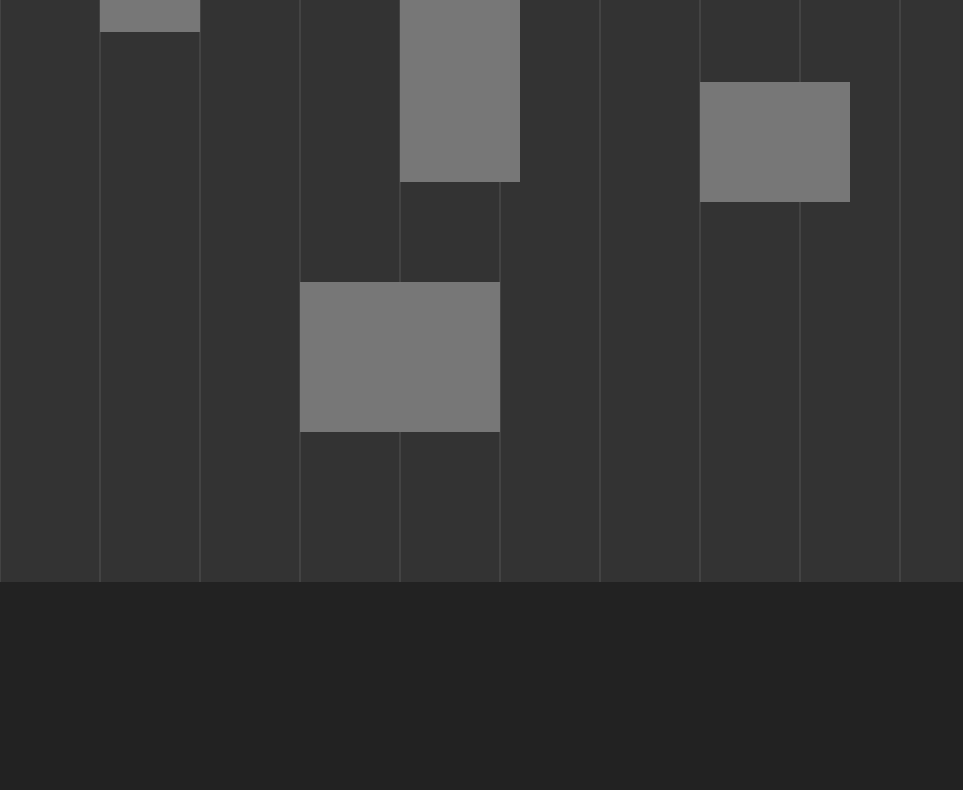
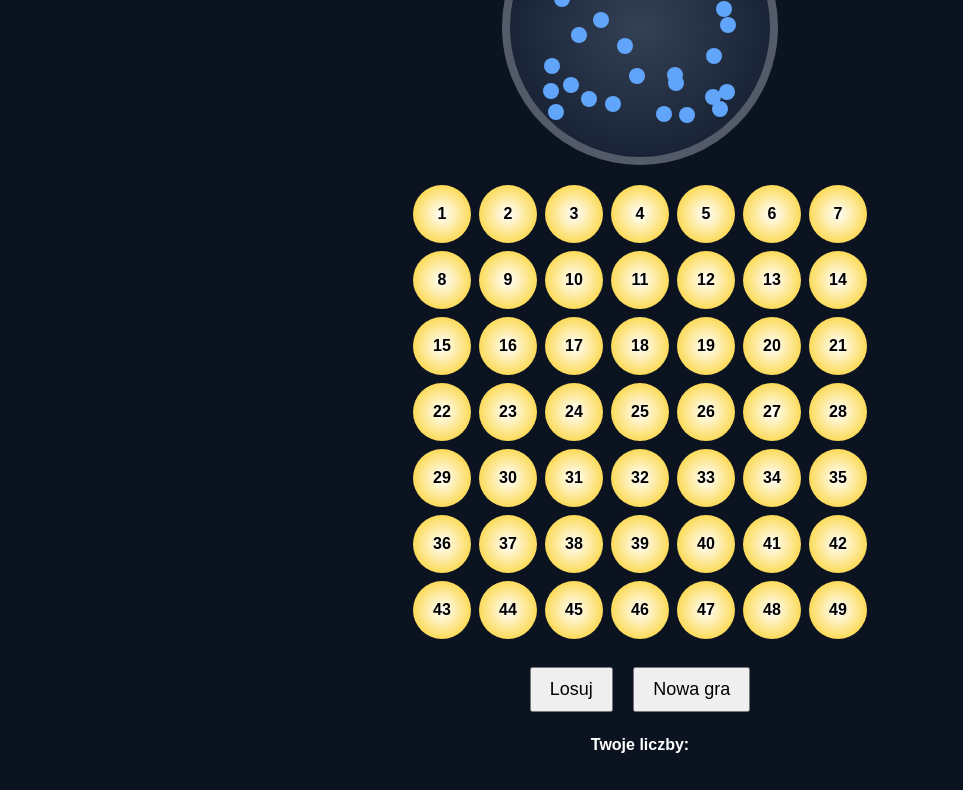
Before and after one commit to samochodowy434-png/PixelLOL, a website: page public/index.html in a window 1280 px wide. Shown: the part 218-1008 px from the top of the page, without its empty margins (0-963 px from the left). Before the commit the page ends 800 px from the top, so only its background shows below. Drawn offline with nearby package versions, Linux system fonts and the light colour scheme; no server answers.

Commit message:
Update index.html

```diff
--- a/public/index.html
+++ b/public/index.html
@@ -2,176 +2,221 @@
 <html lang="pl">
 <head>
 <meta charset="UTF-8">
-<title>Mini Miasto 2D FPS</title>
+<meta name="viewport" content="width=device-width, initial-scale=1.0">
+<title>Lotto 3D - Gra</title>
 
 <style>
 body{
     margin:0;
-overflow:hidden;
-background:#222;
-cursor:crosshair;
+    font-family:Arial;
+    background:#0b1220;
+    color:white;
+    text-align:center;
 }
 
-#hud{
-position:fixed;
-top:10px;
-left:10px;
-color:white;
-font-family:Arial;
-background:rgba(0,0,0,0.5);
-padding:10px;
+h1{margin:15px}
+
+#machine{
+    width:260px;
+    height:260px;
+    margin:20px auto;
+    border-radius:50%;
+    border:8px solid rgba(255,255,255,0.25);
+    background:radial-gradient(circle,#334155,#0f172a);
+    position:relative;
+    overflow:hidden;
 }
 
-canvas{
-display:block;
+.ball3d{
+    width:16px;
+    height:16px;
+    border-radius:50%;
+    background:#60a5fa;
+    position:absolute;
+}
+
+.spin{
+    animation:spin 1.5s linear infinite;
+}
+
+@keyframes spin{
+    from{transform:rotate(0deg)}
+    to{transform:rotate(360deg)}
+}
+
+.grid{
+    display:grid;
+    grid-template-columns:repeat(7,58px);
+    justify-content:center;
+    gap:8px;
+    margin:20px;
+}
+
+.num{
+    width:58px;
+    height:58px;
+    border-radius:50%;
+    display:flex;
+    justify-content:center;
+    align-items:center;
+    cursor:pointer;
+    background:radial-gradient(circle,#fff,#facc15);
+    color:black;
+    font-weight:bold;
+    transition:0.2s;
+}
+
+.num:hover{transform:scale(1.05)}
+
+.selected{
+    background:radial-gradient(circle,#fff,#22c55e);
+}
+
+button{
+    padding:10px 18px;
+    font-size:18px;
+    margin:8px;
+    cursor:pointer;
+}
+
+#results{
+    display:flex;
+    justify-content:center;
+    gap:10px;
+    flex-wrap:wrap;
+    margin-top:15px;
+}
+
+.drawn{
+    width:65px;
+    height:65px;
+    border-radius:50%;
+    display:flex;
+    justify-content:center;
+    align-items:center;
+    background:#60a5fa;
+    color:black;
+    font-weight:bold;
+    font-size:22px;
 }
 </style>
 </head>
 
 <body>
 
-<div id="hud">
-MINI MIASTO 2D<br>
-WASD + mysz + klik = strzał<br>
-HP / Kills
-</div>
+<h1>🎲 Symulator Lotto 3D</h1>
+<p>Wybierz 6 liczb (1–49)</p>
 
-<canvas id="c"></canvas>
+<div id="machine"></div>
 
-<script src="/socket.io/socket.io.js"></script>
+<div class="grid" id="grid"></div>
+
+<button id="drawBtn">Losuj</button>
+<button id="resetBtn">Nowa gra</button>
+
+<p><b>Twoje liczby:</b> <span id="picked"></span></p>
+
+<div id="results"></div>
+<h2 id="score"></h2>
 
 <script>
+let selected = [];
+let finished = false;
 
-const socket = io();
+const machine = document.getElementById("machine");
+const grid = document.getElementById("grid");
 
-const c = document.getElementById("c");
-const ctx = c.getContext("2d");
+function createMachineBalls(){
+    machine.innerHTML = "";
+    for(let i=0;i<35;i++){
+        const b = document.createElement("div");
+        b.className = "ball3d";
+        b.style.left = (120 + Math.cos(i)*90) + "px";
+        b.style.top  = (120 + Math.sin(i*1.6)*90) + "px";
+        machine.appendChild(b);
+    }
+}
 
-c.width = innerWidth;
-c.height = innerHeight;
+createMachineBalls();
 
-// 👤 GRACZ
-let me = {
-x:200,
-y:200,
-speed:3,
-hp:100,
-kills:0
+function createGrid(){
+    grid.innerHTML = "";
+    selected = [];
+    finished = false;
+    document.getElementById("picked").textContent = "";
+    document.getElementById("results").innerHTML = "";
+    document.getElementById("score").textContent = "";
+    machine.classList.remove("spin");
+
+    for(let i=1;i<=49;i++){
+        const el = document.createElement("div");
+        el.className = "num";
+        el.textContent = i;
+
+        el.onclick = () => {
+            if(finished) return;
+
+            if(selected.includes(i)){
+                selected = selected.filter(x => x !== i);
+                el.classList.remove("selected");
+            } else if(selected.length < 6){
+                selected.push(i);
+                el.classList.add("selected");
+            }
+
+            document.getElementById("picked").textContent =
+                selected.sort((a,b)=>a-b).join(", ");
         };
 
-// 👥 INNI
-let players = {};
-
-// 🏙️ MIASTO (budynki)
-const buildings = [
-{x:100,y:100,w:100,h:150},
-{x:400,y:200,w:120,h:200},
-{x:700,y:300,w:150,h:120},
-{x:300,y:500,w:200,h:150}
-];
-
-// INPUT
-let keys={};
-
-document.addEventListener("keydown",e=>keys[e.key.toLowerCase()]=true);
-document.addEventListener("keyup",e=>keys[e.key.toLowerCase()]=false);
-
-// MOVE
-function update(){
-
-let nx = me.x;
-let ny = me.y;
-
-if(keys["w"]) ny -= me.speed;
-if(keys["s"]) ny += me.speed;
-if(keys["a"]) nx -= me.speed;
-if(keys["d"]) nx += me.speed;
-
-me.x = nx;
-me.y = ny;
-
-socket.emit("move",me);
+        grid.appendChild(el);
+    }
 }
 
-// 🔫 STRZELANIE
-document.addEventListener("click",(e)=>{
+createGrid();
 
-socket.emit("shoot",{
-x:me.x,
-y:me.y
+document.getElementById("drawBtn").onclick = () => {
+    if(finished) return alert("Kliknij Nowa gra!");
+
+    if(selected.length !== 6)
+        return alert("Wybierz 6 liczb!");
+
+    finished = true;
+    machine.classList.add("spin");
+
+    setTimeout(() => {
+        machine.classList.remove("spin");
+
+        let pool = [...Array(49)].map((_,i)=>i+1);
+        let draw = [];
+
+        while(draw.length < 6){
+            let r = Math.floor(Math.random() * pool.length);
+            draw.push(pool.splice(r,1)[0]);
+        }
+
+        draw.sort((a,b)=>a-b);
+
+        const res = document.getElementById("results");
+        res.innerHTML = "";
+
+        draw.forEach(n => {
+            const d = document.createElement("div");
+            d.className = "drawn";
+            d.textContent = n;
+            res.appendChild(d);
         });
 
-});
+        const hits = draw.filter(x => selected.includes(x)).length;
+        document.getElementById("score").textContent =
+            "Trafienia: " + hits + "/6";
 
-// RYSOWANIE MIASTA
-function drawCity(){
+    }, 2000);
+};
 
-ctx.fillStyle="#333";
-ctx.fillRect(0,0,c.width,c.height);
-
-// ulice
-ctx.strokeStyle="#555";
-for(let i=0;i<10;i++){
-ctx.beginPath();
-ctx.moveTo(i*100,0);
-ctx.lineTo(i*100,c.height);
-ctx.stroke();
-}
-
-// budynki
-ctx.fillStyle="#777";
-for(let b of buildings){
-ctx.fillRect(b.x,b.y,b.w,b.h);
-}
-
-}
-
-// RYSUJ GRACZY
-function drawPlayers(){
-
-for(let id in players){
-
-let p = players[id];
-
-ctx.fillStyle = "red";
-
-ctx.beginPath();
-ctx.arc(p.x,p.y,10,0,Math.PI*2);
-ctx.fill();
-
-}
-
-}
-
-// LOOP
-function loop(){
-requestAnimationFrame(loop);
-
-update();
-
-drawCity();
-drawPlayers();
-
-ctx.fillStyle="yellow";
-ctx.beginPath();
-ctx.arc(me.x,me.y,10,0,Math.PI*2);
-ctx.fill();
-
-}
-
-loop();
-
-// SOCKET
-socket.on("players",(data)=>{
-players=data;
-
-if(players[socket.id]){
-me.hp = players[socket.id].hp;
-me.kills = players[socket.id].kills;
-}
-
-});
-
+document.getElementById("resetBtn").onclick = () => {
+    createGrid();
+    createMachineBalls();
+};
 </script>
 
 </body>
```
Lines whose indentation alone changed are shown as unchanged.
